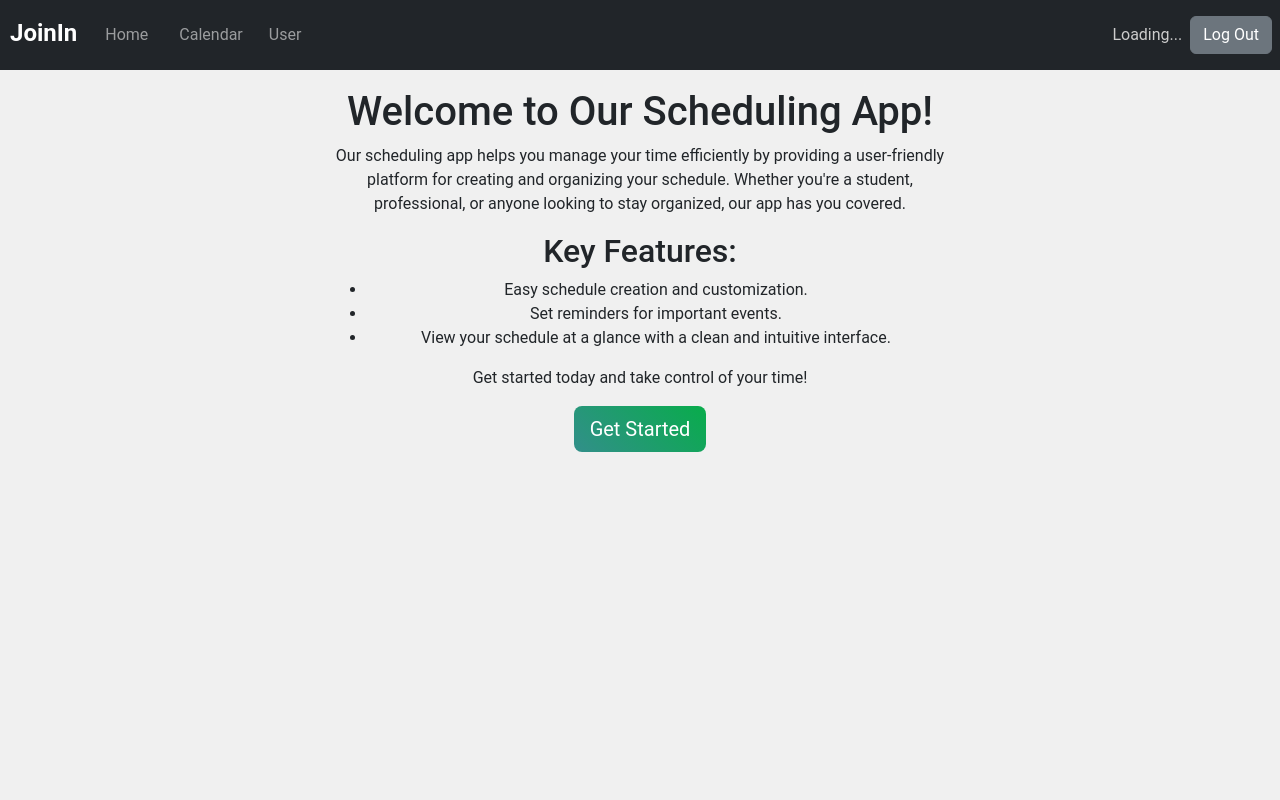
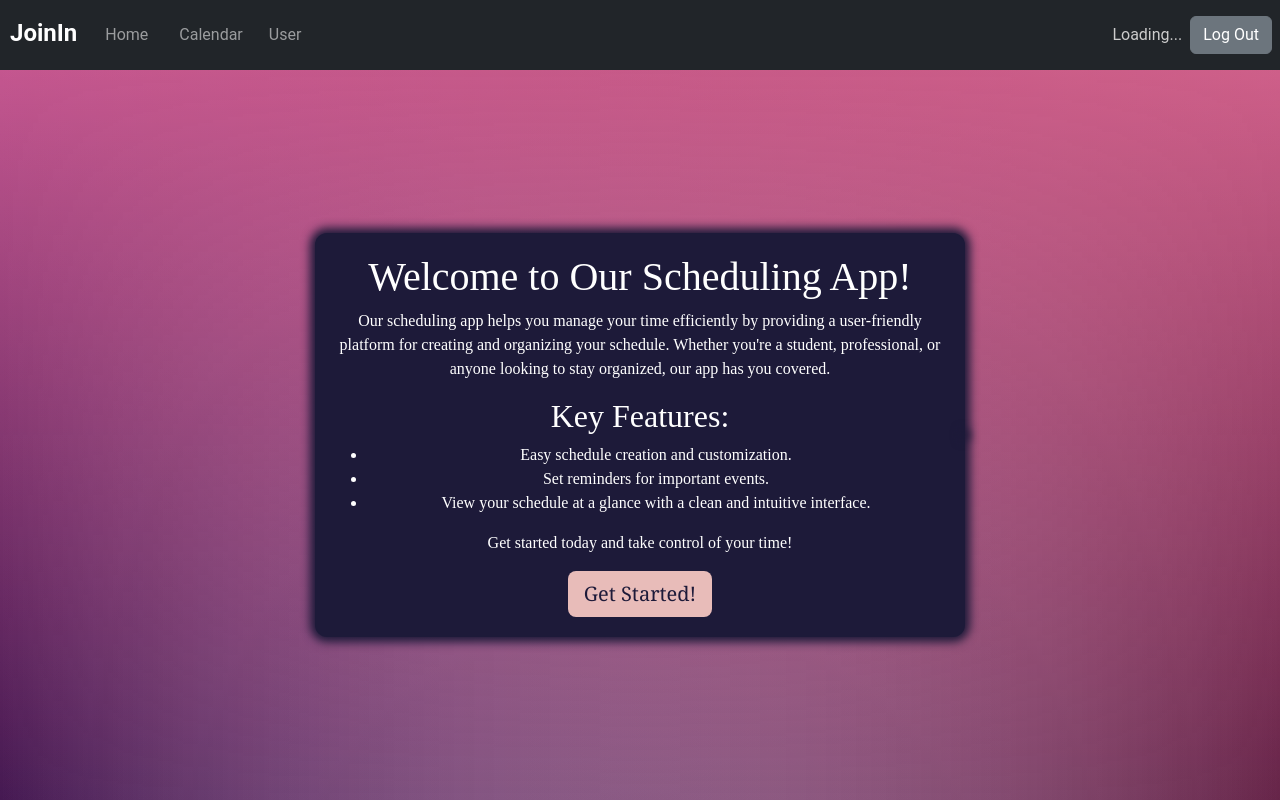
Before and after one commit to jomelsotelo/Scheduling-App, a React (Create React App) app in the folder frontend/: page / in a window 1280 px wide. Built offline with nearby package versions, Linux system fonts and the light colour scheme; no server answers; sample sign-in values are in the browser's storage.

Commit message:
Added style to HomePage and removed outdated lines from Calendar.js

```diff
--- a/frontend/src/assets/styles/StyleSheet.css
+++ b/frontend/src/assets/styles/StyleSheet.css
@@ -130,7 +130,9 @@ body {
 .button-link {
   background: linear-gradient(45deg, #328f8a, #08ac4b);
   border: 0;
-  color: #FFFFFF;
+  font-family: Georgia, 'Times New Roman', Times, serif;
+  color: #1D1A39;
+  background: #E8BCB9;
 }
 
 .rbc-toolbar {
@@ -195,3 +197,30 @@ body {
   background-color: #e7e7e7;
   color: white;
 }
+
+/*CSS for HomePage.js*/
+.home-page {
+  background:
+    linear-gradient(#ae445a, transparent),
+    linear-gradient(90deg, #451952, transparent),
+    linear-gradient(-90deg, #662549, transparent);
+  background-blend-mode: screen;
+  height: calc(100vh - 69.6px);
+
+
+}
+
+.navbar-dark {
+  background-color: rgba(61, 39, 84, 1);
+}
+
+.home-content,
+.home-content2 {
+  font-family: Times New Roman;
+  color: white;
+  border-radius: 12px;
+  background-color: #1D1A39;
+  box-shadow: 0px 0px 10px 5px#1D1A39;
+}
+
+/*CSS for Calendar.js*/
--- a/frontend/src/pages/portal/HomePage.js
+++ b/frontend/src/pages/portal/HomePage.js
@@ -24,10 +24,11 @@ function HomePage() {
         </p>
         <Link to="/calendar">
           <Button className="button-link" variant="primary" size="lg">
-          Get Started
+            Get Started!
           </Button>{' '}
         </Link>
       </div>
+      <div className="home-content2"></div>
     </div>
   );
 }
```
Also changed, not shown: frontend/src/pages/portal/Calendar.js (+1 -7 lines).
